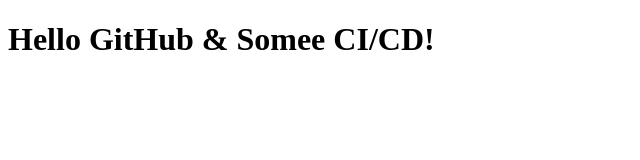
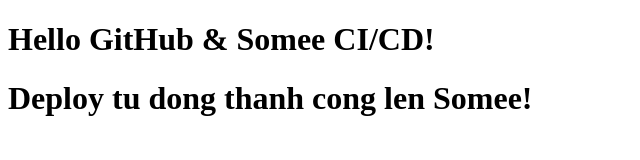
Before and after one commit to nggialinh1812-maker/projectLTWEB, a plain HTML site: page index.html in a window 1280 px wide. Shown: the whole page, without its empty margins (0-640 px from the left). Drawn offline with Linux system fonts and the light colour scheme.

Commit message:
ci: setup github actions deploy to somee

```diff
--- a/index.html
+++ b/index.html
@@ -8,6 +8,7 @@
 
 <body>
     <h1>Hello GitHub & Somee CI/CD!</h1>
+    <h1>Deploy tu dong thanh cong len Somee!</h1>
 </body>
 
 </html>
```
Also changed, not shown: 1 other file.
